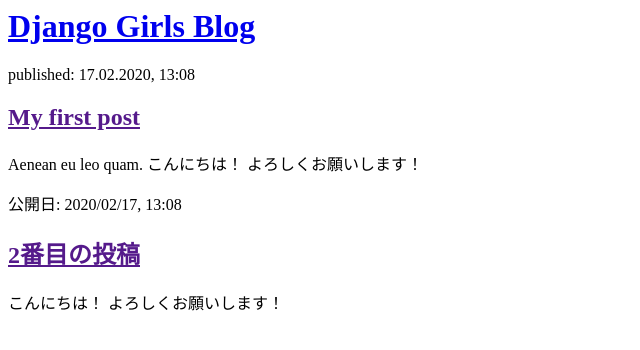
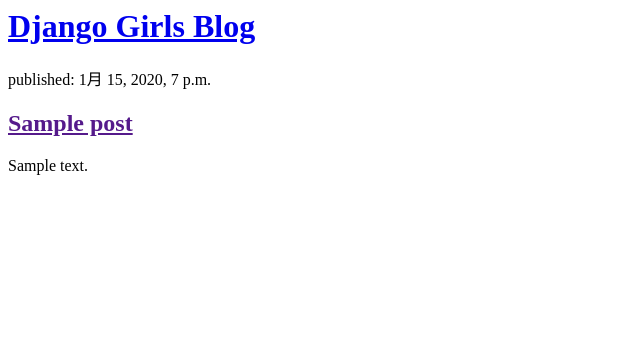
Before and after one commit to Yumihiki/my-first-blog, a Django app: page / in a window 1280 px wide. Shown: the top 350 px of the page, without its empty margins (0-640 px from the left). Run offline with Django 3.2, Linux system fonts and the light colour scheme; tables that the repository leaves empty hold one stand-in row (values such as "Sample post").

Commit message:
Modified templates to display posts from database.

```diff
--- a/blog/models.py
+++ b/blog/models.py
@@ -8,7 +8,7 @@ class Post(models.Model):
     title          = models.CharField(max_length=200)
     text           = models.TextField()
     created_date   = models.DateTimeField(default=timezone.now)
-    published_date = models.DateTimeField(blank=True),
+    published_date = models.DateTimeField(blank=True, null=True)
 
     def publish(self):
         self.published_date = timezone.now()
--- a/blog/templates/blog/post_list.html
+++ b/blog/templates/blog/post_list.html
@@ -7,16 +7,13 @@
             <h1><a href="/">Django Girls Blog</a></h1>
         </div>
 
-        <div>
-            <p>published: 17.02.2020, 13:08</p>
-            <h2><a href="">My first post</a></h2>
-            <p>Aenean eu leo quam. こんにちは！ よろしくお願いします！ </p>
-        </div>
+        {% for post in posts %}
+            <div>
+                <p>published: {{ post.published_date }}</p>
+                <h2><a href="">{{ post.title }}</a></h2>
+                <p>{{ post.text|linebreaksbr }}</p>
+            </div>
+        {% endfor %}
 
-        <div>
-            <p>公開日: 2020/02/17, 13:08</p>
-            <h2><a href="">2番目の投稿</a></h2>
-            <p> こんにちは！ よろしくお願いします！ </p>
-        </div>
     </body>
 </html>
--- a/blog/views.py
+++ b/blog/views.py
@@ -1,5 +1,8 @@
 from django.shortcuts import render
+from django.utils import timezone
+from .models import Post
 
-# Create your views here.
 def post_list(request):
-    return render(request, 'blog/post_list.html', {})
+    posts = Post.objects.filter(published_date__lte=timezone.now()).order_by('published_date')
+    # 'posts': posts 前が名前で、後ろが値、クエリセット
+    return render(request, 'blog/post_list.html', {'posts': posts})
```
Also changed, not shown: blog/migrations/0002_post_published_date.py (added).
